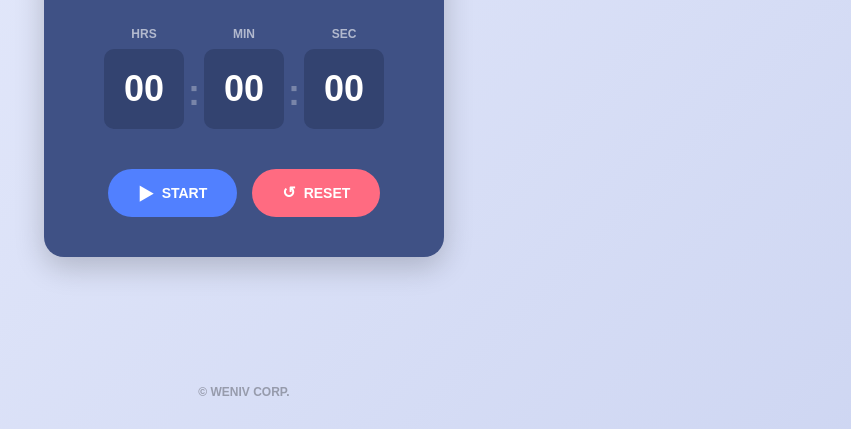
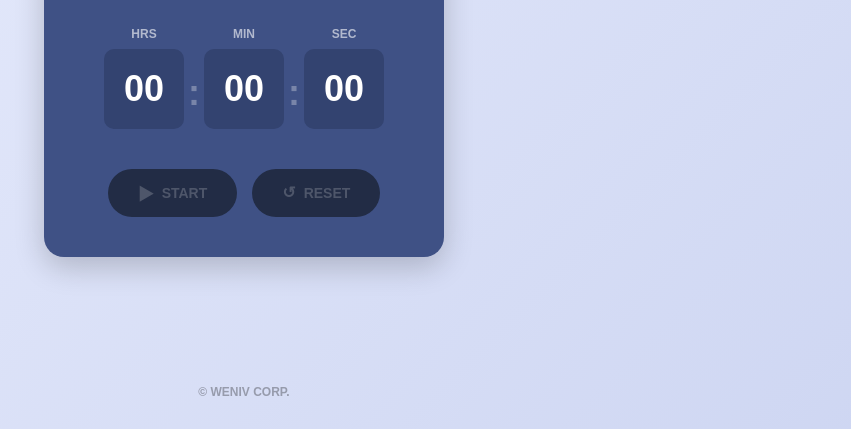
Before and after one commit to Magnesium03/Timer, a plain HTML site: page index.html in a window 1280 px wide. Shown: the part 371-800 px from the top of the page, without its empty margins (396-1247 px from the left). Drawn offline with Linux system fonts and the light colour scheme; a web font is replaced by a local one.

Commit message:
버튼 비활성화 추가

```diff
--- a/script.js
+++ b/script.js
@@ -9,6 +9,27 @@ const resetBtn = document.getElementById('reset-btn');
 let timerInterval;
 let totalSeconds = 0;
 let isRunning = false;
+
+// Button State Management
+function checkButtonState() {
+    const hours = parseInt(hrsInput.value) || 0;
+    const minutes = parseInt(minInput.value) || 0;
+    const seconds = parseInt(secInput.value) || 0;
+    const total = hours * 3600 + minutes * 60 + seconds;
+
+    if (total <= 0) {
+        startBtn.disabled = true;
+        resetBtn.disabled = true;
+        startBtn.classList.add('disabled');
+        resetBtn.classList.add('disabled');
+    } else {
+        startBtn.disabled = false;
+        resetBtn.disabled = false;
+        startBtn.classList.remove('disabled');
+        resetBtn.classList.remove('disabled');
+    }
+}
+
 
 // Input Validation and Formatting
 function formatInput(input) {
@@ -107,6 +128,9 @@ function resetTimer() {
     // UI Updates
     startBtn.style.display = 'flex';
     pauseBtn.style.display = 'none';
+
+    // Check button state
+    checkButtonState();
 }
 
 // Event Listeners
@@ -119,6 +143,9 @@ resetBtn.addEventListener('click', resetTimer);
 
 // Input handling
 [hrsInput, minInput, secInput].forEach(input => {
+    // Add 'input' event for real-time validation as user types
+    input.addEventListener('input', checkButtonState);
+
     input.addEventListener('change', () => {
         let val = parseInt(input.value);
         if (isNaN(val) || val < 0) val = 0; // Handle invalid inputs
@@ -131,6 +158,8 @@ resetBtn.addEventListener('click', resetTimer);
         // Basic validation bounds
         if (input.id === 'hrs' && val > 99) input.value = 99;
         if ((input.id === 'min' || input.id === 'sec') && val > 59) input.value = 59;
+
+        checkButtonState(); // Re-check after formatting
     });
 
     // Optional: Clear "00" on focus for easier typing
@@ -144,9 +173,12 @@ resetBtn.addEventListener('click', resetTimer);
     input.addEventListener('blur', () => {
         if (input.value === '') {
             input.value = '00';
+            checkButtonState(); // Re-check if it went back to 00
         }
     });
 });
 
 // Initialize inputs to 00
 updateInputs();
+// Initial check
+checkButtonState();
--- a/style.css
+++ b/style.css
@@ -148,6 +148,15 @@ input::-webkit-inner-spin-button {
     background-color: #FF6B81;
 }
 
+.btn:disabled, .btn.disabled {
+    background-color: #222C45; /* Darker background for disabled state */
+    color: rgba(255, 255, 255, 0.2);
+    cursor: not-allowed;
+    transform: none;
+    pointer-events: none;
+    box-shadow: none;
+}
+
 .btn.hidden {
     display: none;
 }
```
